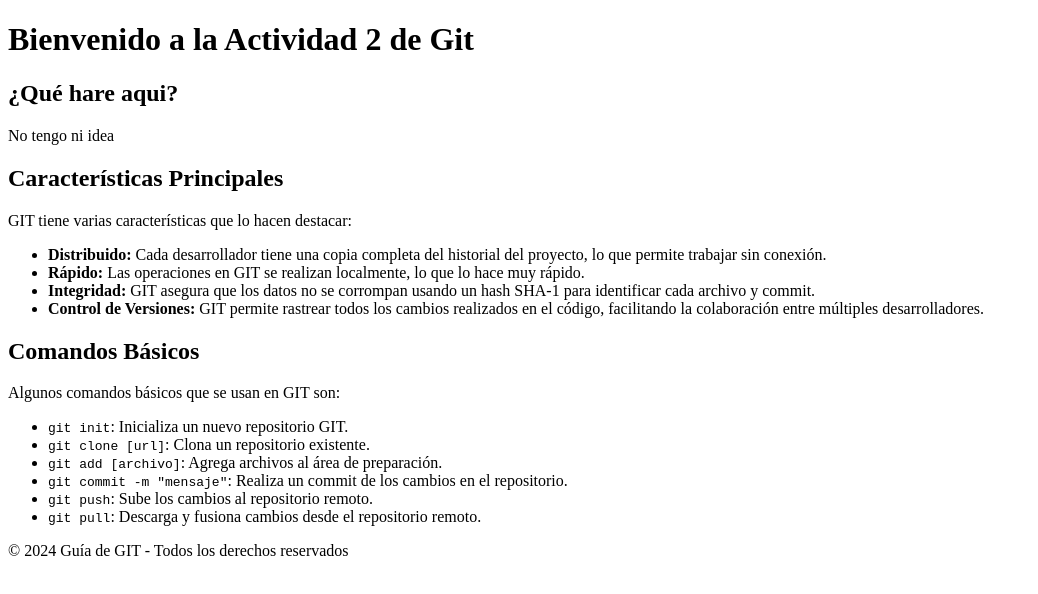
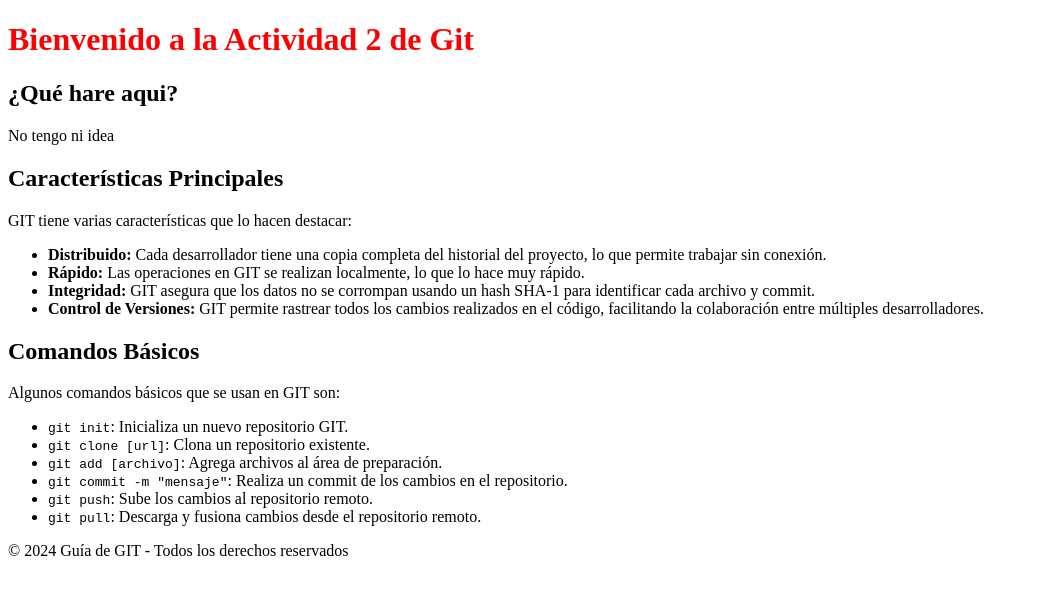
Before and after one commit to AzirDeNazzaret/actividad-2-git, a plain HTML site: page index.html in a window 1280 px wide. Shown: the whole page, without its empty margins (0-1038 px from the left). Drawn offline with Linux system fonts and the light colour scheme.

Commit message:
estilo vinculado

```diff
--- a/index.html
+++ b/index.html
@@ -5,7 +5,7 @@
     <meta charset="UTF-8">
     <meta name="viewport" content="width=device-width, initial-scale=1.0">
     <title>Introducción a GIT</title>
-    <link rel="stylesheet" href="estilos.css">
+    <link rel="stylesheet" href="css/estilo.css">
 </head>
 
 <body>
```
